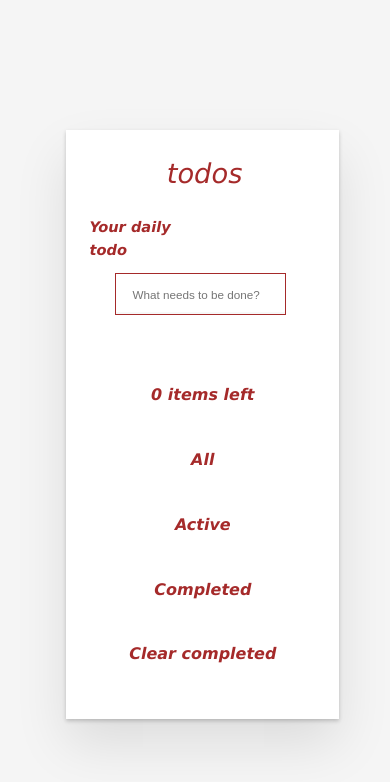
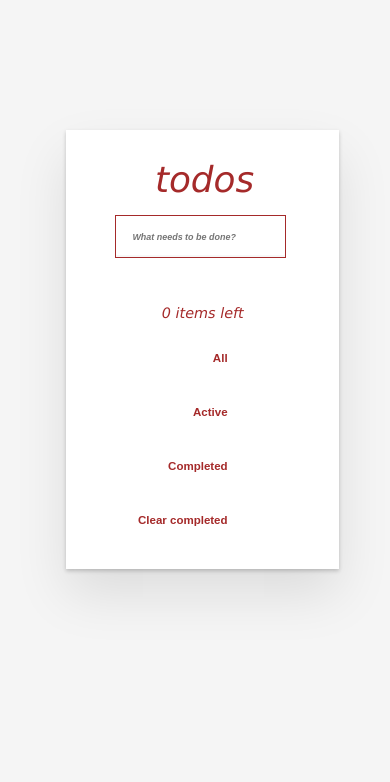
Before and after one commit to swapniljukariya/Todoizer, a React (Create React App) app: page / in a window 390 px wide. Shown: the top 782 px of the page. Built offline with nearby package versions, Linux system fonts and the light colour scheme.

Commit message:
localstorage

```diff
--- a/src/App.css
+++ b/src/App.css
@@ -35,6 +35,9 @@ body {
   box-shadow: inset 0 -2px 1px rgba(0, 0, 0, 0.03);
   margin-left: 22%;
   border: 1px solid brown;
+  font-weight: bold ;
+  font-style: italic;
+  font-size: 1.1em;
 }
 
 ul {
@@ -63,8 +66,10 @@ button {
   margin-left: auto;
   background: none;
   border: none;
-  color: #cc9a9a;
+  color: brown;
   cursor: pointer;
+  font-weight: bold;
+  font-size: 1em;
 }
 
 button:hover {
@@ -88,6 +93,7 @@ button:hover {
     align-items: center;
     flex-direction: column;
     margin-left: 3%;
+    font-size: 0.8em;
   }
   .App-header h1{
     font-size: 2.8em;
@@ -99,12 +105,25 @@ button:hover {
     height: 1vh;
     font-size: 1.2em;
     margin-left: 35vw;
+    font-size: 0.7em;
 
+  }
+  button{
+    font-size: 0.8em;
   }
   .filters{
     display: flex;
     flex-direction: column;
-    align-items: center;
+   align-items: center;
+   font-size: 0.9em;
+    gap: 1em;
+
+
+  }
+  .selected{
+    margin-right: 6em;
+
+    padding: 1.2em;
   }
 
 }
@@ -150,6 +169,8 @@ button:hover {
   li{
     font-size: 1.4em;
   }
+
+
 }
 @media(min-width: 769px) and (max-width: 1024px){
   .App{
@@ -185,7 +206,7 @@ button:hover {
     gap: 4em;}
   .filters{
     display: flex;
-    flex-direction: row;
+    flex-direction: column;
     align-items: center;
     gap: 4.5em;
     font-size: 1em;
--- a/src/App.js
+++ b/src/App.js
@@ -1,15 +1,25 @@
-import React, { useState } from 'react';
+import React, { useState, useEffect } from 'react';
 import './App.css';
 
 function App() {
-  const [todos, setTodos] = useState([]);
+  // Initialize todos from local storage or set to empty array if not found
+  const [todos, setTodos] = useState(() => {
+    const storedTodos = localStorage.getItem('todos');
+    return storedTodos ? JSON.parse(storedTodos) : [];
+  });
   const [newTodo, setNewTodo] = useState('');
   const [filter, setFilter] = useState('all');
+
+  // Save todos to local storage whenever they change
+  useEffect(() => {
+    localStorage.setItem('todos', JSON.stringify(todos));
+  }, [todos]);
 
   const addTodo = (e) => {
     e.preventDefault();
     if (newTodo.trim()) {
-      setTodos([...todos, { text: newTodo, completed: false }]);
+      const updatedTodos = [...todos, { text: newTodo, completed: false }];
+      setTodos(updatedTodos);
       setNewTodo('');
     }
   };
@@ -44,7 +54,6 @@ function App() {
     <div className="App">
       <header className="App-header">
         <h1>todos</h1>
-        <h2>Your daily todo</h2>
         <form onSubmit={addTodo}>
           <input
             type="text"
@@ -52,13 +61,14 @@ function App() {
             onChange={(e) => setNewTodo(e.target.value)}
             placeholder="What needs to be done?"
           />
+
         </form>
       </header>
       <ul>
         {filteredTodos.map((todo, index) => (
           <li key={index} className={todo.completed ? 'completed' : ''}>
             <div onClick={() => toggleTodo(index)}>
-              <input type="checkbox" checked={todo.completed} readOnly />
+              <input type="checkbox" checked={todo.completed} onChange={() => {}} />
               <label>{todo.text}</label>
             </div>
             <button onClick={() => deleteTodo(index)}>Delete</button>
@@ -66,17 +76,16 @@ function App() {
         ))}
       </ul>
       <footer className="App-footer">
-      <div className="filters">
-        <h4>{itemsLeft} item{itemsLeft !== 1 ? 's' : ''} left</h4>
-
-          <h4 onClick={() => setFilter('all')} className={filter === 'all' ? 'selected' : ''}>All</h4>
-          <h4 onClick={() => setFilter('active')} className={filter === 'active' ? 'selected' : ''}>Active</h4>
-          <h4 onClick={() => setFilter('completed')} className={filter === 'completed' ? 'selected' : ''}>Completed</h4>
-
-        <h4 onClick={clearCompleted}>Clear completed</h4>
+        <div className="filters">
+          <span>{itemsLeft} item{itemsLeft !== 1 ? 's' : ''} left</span>
+          <button onClick={() => setFilter('all')} className="selected">All</button>
+          <button onClick={() => setFilter('active')} className="selected">Active</button>
+          <button onClick={() => setFilter('completed')} className="selected">Completed</button>
+          <button onClick={clearCompleted} className='selected'>Clear completed</button>
         </div>
       </footer>
     </div>
   );
 }
+
 export default App;
```
Also changed, not shown: package.json (+0 -73 lines), 1 other file (tests, documents, lock files or other folders).
